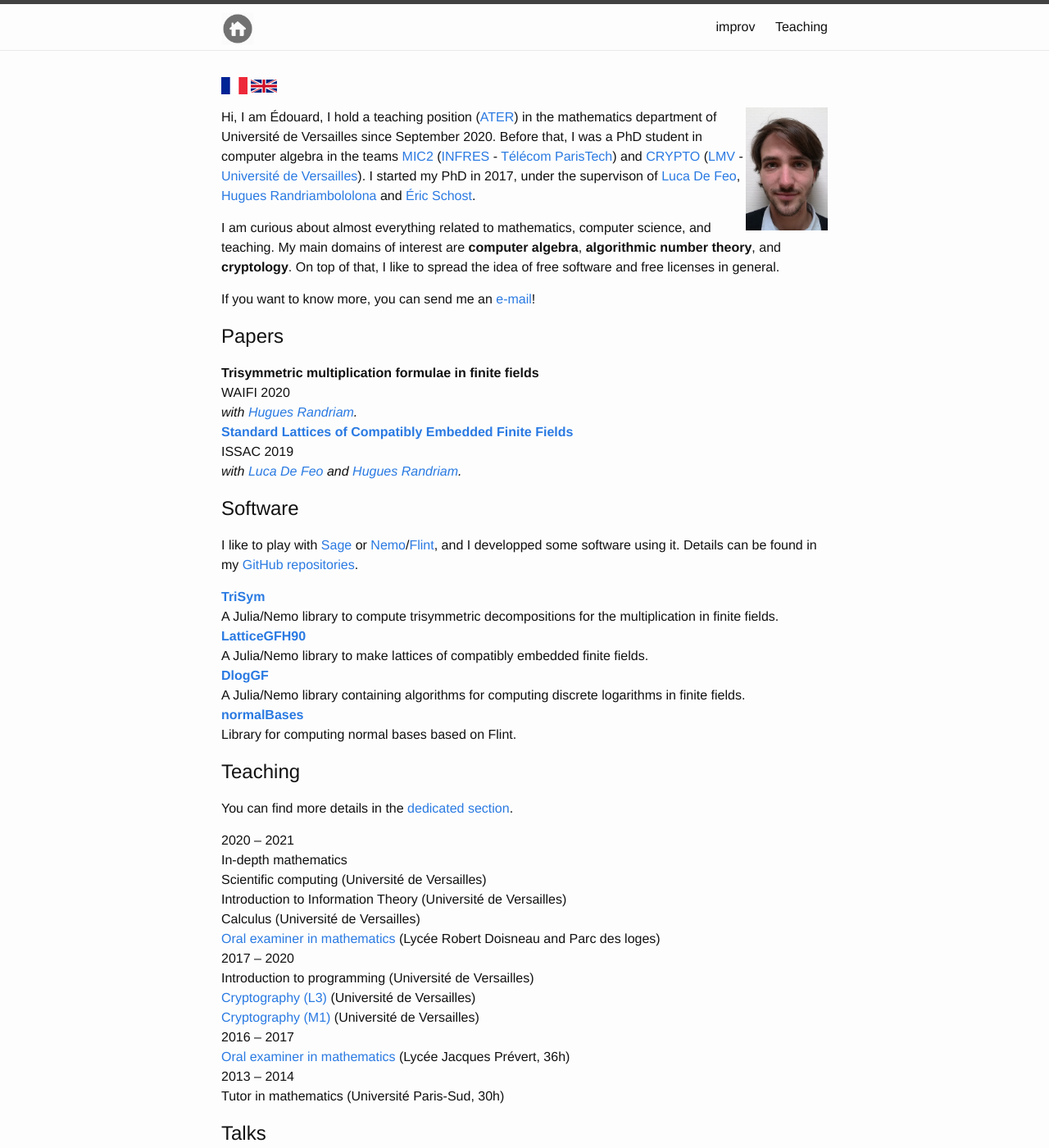
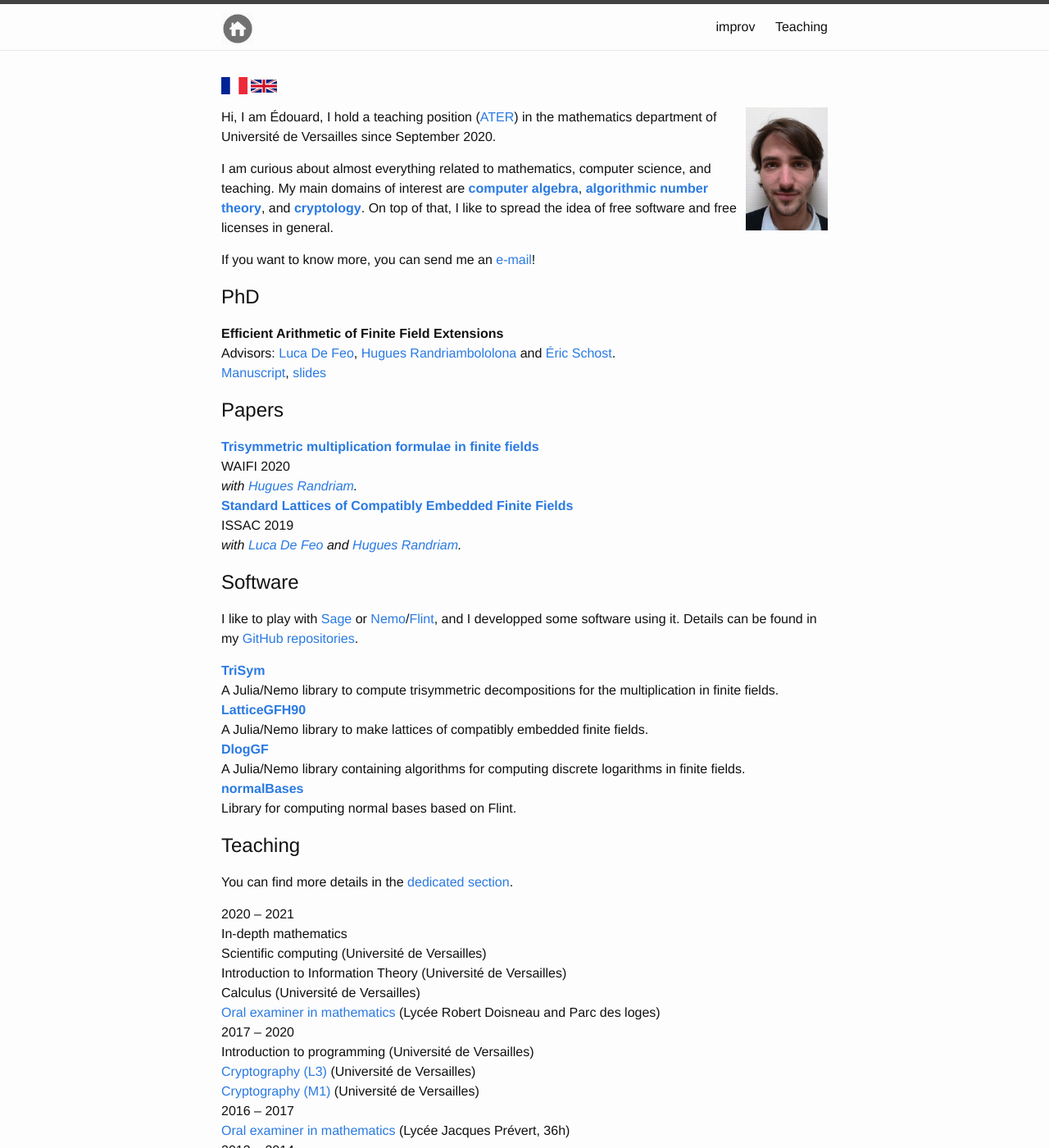
Before and after one commit to erou/erou.github.io, a Jekyll site: the page built from en/index.md, in a window 1280 px wide and 1400 px high. Shown: the whole window at 82% size. Built offline with Jekyll 4.4.1, drawn with Linux system fonts in a browser that asks for light colours; some of the changed text lies outside the part shown.

Commit message:
updated information

```diff
--- a/en/index.md
+++ b/en/index.md
@@ -12,27 +12,26 @@ layout: default
 
 Hi, I am Édouard, I hold a teaching position ([ATER](https://en.wikipedia.org/wiki/Attach%C3%A9_Temporaire_d%27Enseignement_et_de_Recherche))
 in the mathematics department of Université de Versailles since September 2020.
-Before that, I was a PhD student in computer algebra in the teams
-[MIC2](https://www.infres.telecom-paristech.fr/wp/mic2/)
-([INFRES](https://www.infres.telecom-paristech.fr/wp/) -
-[Télécom ParisTech](https://www.telecom-paristech.fr/)) and
-[CRYPTO](http://lmv.math.cnrs.fr/teams/crypto/)
-([LMV](http://lmv.math.cnrs.fr/) - [Université de Versailles](http://www.uvsq.fr/)).
-I started my PhD in 2017, under the supervison of [Luca De Feo](http://defeo.lu/),
-[Hugues Randriambololona](http://perso.telecom-paristech.fr/~randriam/) and
-[Éric Schost](https://cs.uwaterloo.ca/~eschost/).
 
-I  am curious about almost everything related to mathematics,
-computer science, and teaching. My main domains of interest are **computer
-algebra**, **algorithmic number theory**, and **cryptology**. On top of
+I am curious about almost everything related to mathematics,
+computer science, and teaching. My main domains of interest are [**computer
+algebra**](https://en.wikipedia.org/wiki/Computer_algebra), [**algorithmic number theory**](https://en.wikipedia.org/wiki/Computational_number_theory), and [**cryptology**](https://en.wikipedia.org/wiki/Cryptography). On top of
 that, I like to spread the idea of free software and free licenses in general.
 
 If you want to know more, you can send me an
 [e-mail](mailto:{{ site.email }})!
 
+## PhD
+
+**Efficient Arithmetic of Finite Field Extensions**
+: Advisors: [Luca De Feo](http://defeo.lu/),
+[Hugues Randriambololona](http://perso.telecom-paristech.fr/~randriam/)
+and [Éric Schost](https://cs.uwaterloo.ca/~eschost/).
+: [Manuscript](/thesis-off.pdf), [slides](/talk-defense.pdf)
+
 ## Papers
 
-**Trisymmetric multiplication formulae in finite fields**
+**[Trisymmetric multiplication formulae in finite fields](/tri-sym.pdf)**
 : WAIFI 2020
 : *with [Hugues Randriam](http://perso.telecom-paristech.fr/~randriam/).*
 
@@ -85,6 +84,8 @@ You can find more details in the [dedicated section](teaching).
 
 ## Talks
 
+* [**Efficient Arithmetic of Finite Field Extensions**](/talk-defense.pdf)
+  (July 2021, PhD defense)
 * [**Trisymmetric multiplication formulas in finite
   fields**](/talk-crypto.pdf)(October 2020, Cryptography seminar, Versailles)
 * [**Trisymmetric multiplication formulae in finite fields**](/talk-waifi.pdf)
```
Also changed, not shown: index.md (+12 -10 lines), 3 other files.
